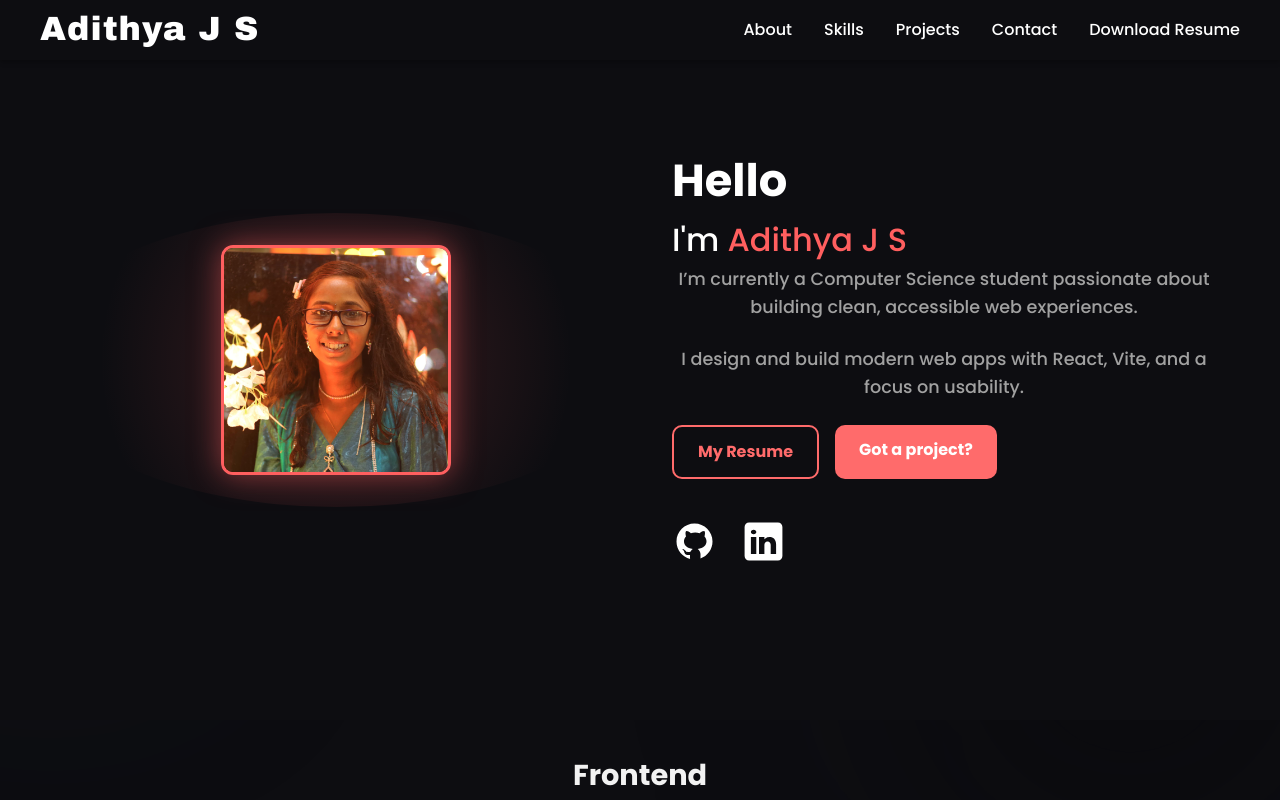
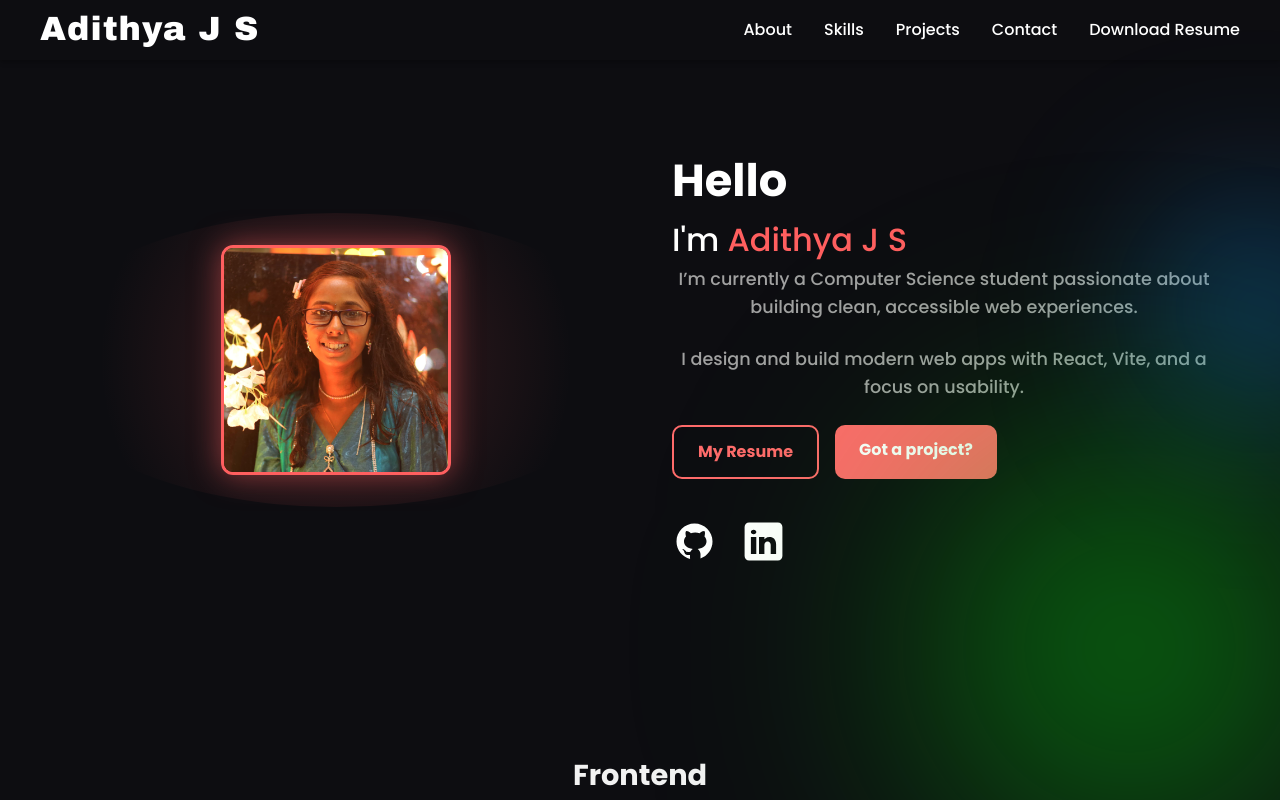
Before and after one commit to adithyajs22/portfolio, a React (Vite) app: page / in a window 1280 px wide. Shown: the top 800 px of the page. Built offline with nearby package versions, Linux system fonts and the light colour scheme.

Commit message:
styles added

```diff
--- a/src/App.css
+++ b/src/App.css
@@ -4,6 +4,7 @@
   margin: 0;
   padding: 0;
   box-sizing: border-box;
+
 }
 
 html {
@@ -34,23 +35,23 @@ a {
   right: -150px;
   width: 600px;
   height: 600px;
-  background: radial-gradient(circle, rgba(8, 8, 9, 0.715), transparent 70%);
+  background: radial-gradient(circle, rgba(3, 192, 13, 0.715), transparent 70%);
   filter: blur(120px);
-  z-index: 0;
+  z-index: 2;
   pointer-events: none;
   animation: slow-float 15s ease-in-out infinite;
   transition: opacity 0.3s ease;
 }
 
-body::before {
+body::after {
   content: '';
   position: fixed;
   top: 20%;
   right: -10%;
   width: 300px;
   height: 300px;
-  background: radial-gradient(circle, rgba(238, 142, 74, 0.633), transparent 70%);
-  z-index: 0;
+  background: radial-gradient(circle, #0f90ec90, transparent 70%);
+  z-index: 1;
   filter: blur(80px);
 }
 
@@ -60,20 +61,18 @@ body::before {
   left: -100px;
   width: 300px;
   height: 300px;
-  background: radial-gradient(circle, #101f2a90, transparent);
+  background: radial-gradient(circle, #0f90ec90, transparent);
   filter: blur(100px);
-  z-index: 0;
+  z-index: -2;
   pointer-events: none;
 }
 
-/* Float Animation */
 @keyframes slow-float {
   0%   { transform: translateY(0); }
   50%  { transform: translateY(30px); }
   100% { transform: translateY(0); }
 }
 
-/* Global Responsive Typography */
 @media (max-width: 768px) {
   section {
     padding: 2rem 1rem;
```
